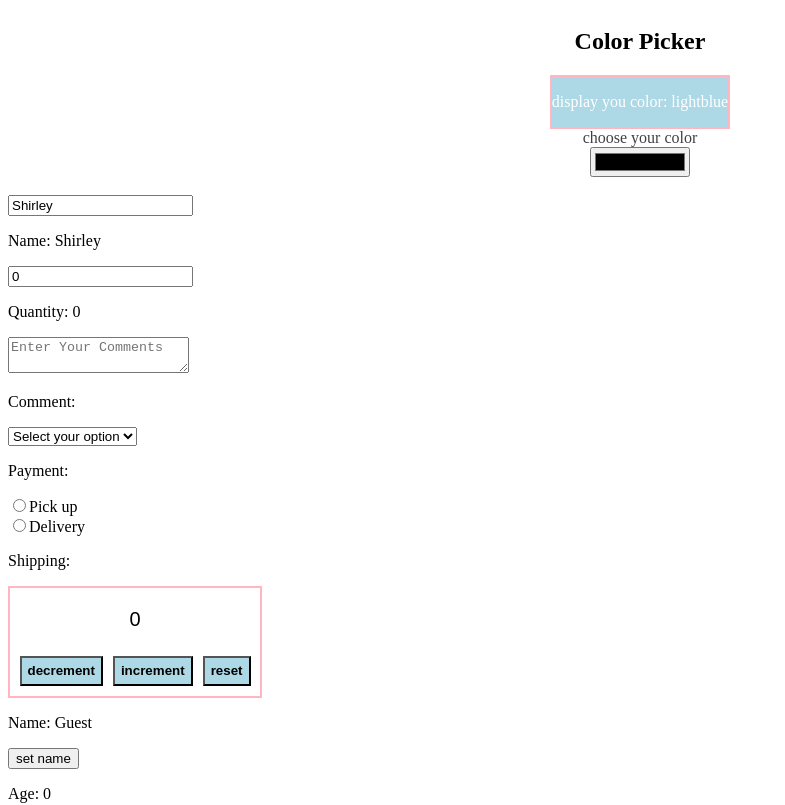
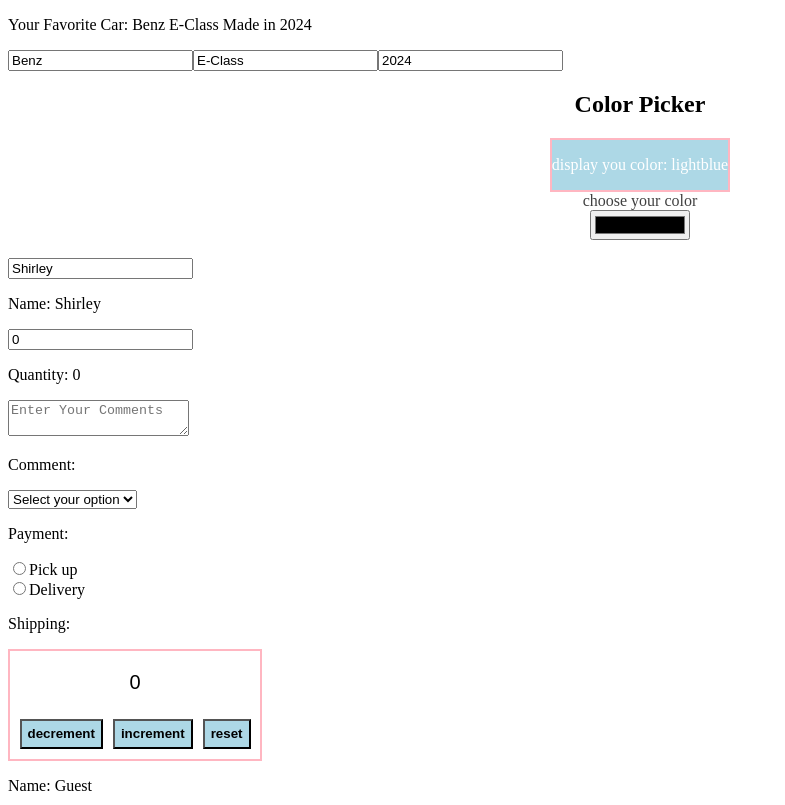
Before and after one commit to hi-jennie/react-website, a React (Vite) app in the folder my-react-app/: page / in a window 1280 px wide. Shown: the top 805 px of the page, without its empty margins (0-785 px from the left). Built offline with nearby package versions, Linux system fonts and the light colour scheme.

Commit message:
updates object

```diff
--- a/my-react-app/src/App.jsx
+++ b/my-react-app/src/App.jsx
@@ -11,6 +11,7 @@ import MyComponent from "./MyComponent.jsx";
 import Counter from "./Counter.jsx";
 import InputComponent from "./InputComponent.jsx";
 import ColorPicker from "./ColorPicker.jsx";
+import UpdateObject from "./UpdateObject.jsx";
 
 function App() {
 
@@ -30,6 +31,7 @@ function App() {
 
     return (
         <>
+            <UpdateObject/>
             <ColorPicker/><br/>
             <InputComponent/>
             <Counter/>
--- /dev/null
+++ b/my-react-app/src/UpdateObject.jsx
@@ -0,0 +1,30 @@
+import React, {useState} from 'react';
+
+
+function UpdateObject() {
+    const [car, setCar] = useState({name: 'Benz', model: 'E-Class', year: 2024});
+
+
+    function handleNameChange(e) {
+        // {...c, name: e.target.value} is the same as{name: 'Toyota', model: 'Corolla', year: 2024, name: e.target.value} the later name will override the previous name.
+        setCar(c => ({...c, name: e.target.value}));
+    }
+
+    function handleModelChange(e) {
+        setCar(c => ({...c, model: e.target.value}));
+    }
+
+    function handleYearChange(e) {
+        setCar(c => ({...c, year: e.target.value}));
+    }
+    return (
+        <div>
+            <p>Your Favorite Car: {car.name} {car.model} Made in {car.year}</p>
+            <input type='text' value={car.name} onChange={handleNameChange}/>
+            <input type='text' value={car.model} onChange={handleModelChange}/>
+            <input type='number' value={car.year} onChange={handleYearChange}/>
+        </div>
+    )
+}
+
+export default UpdateObject;
```
